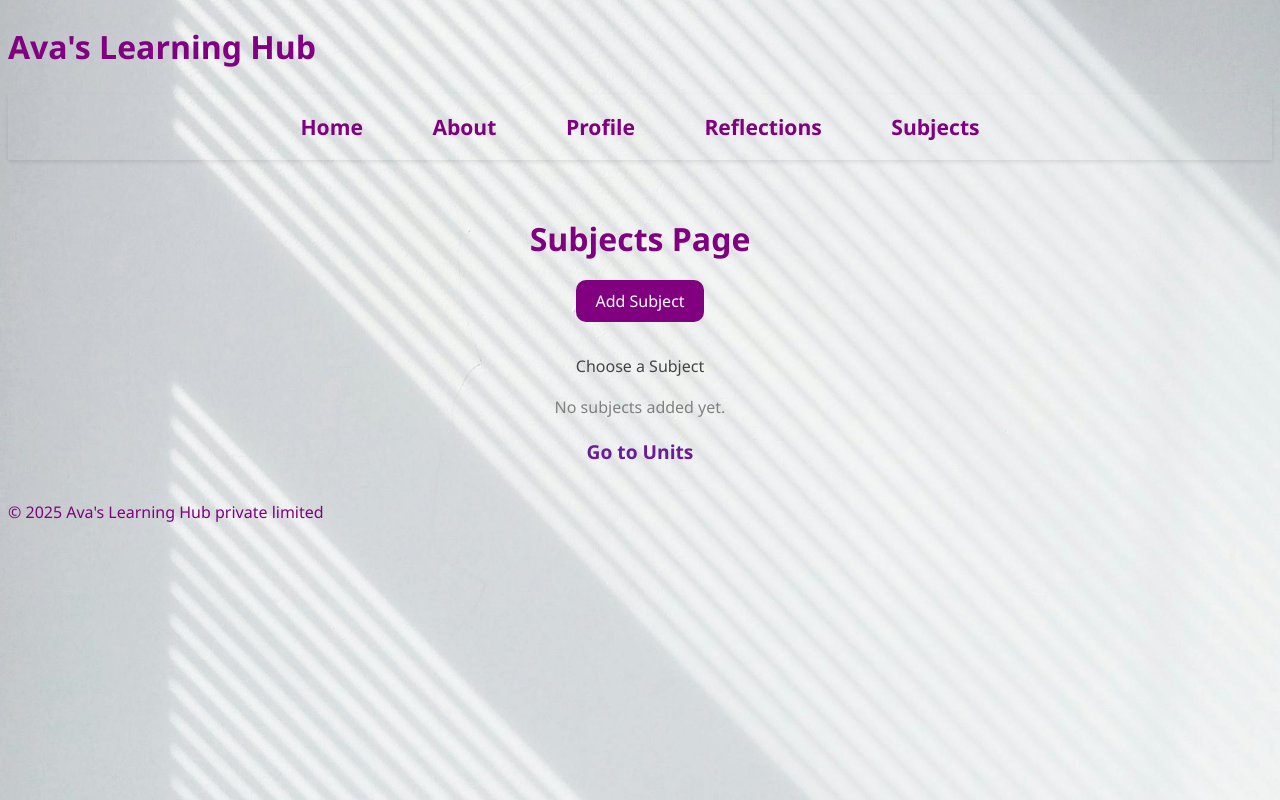
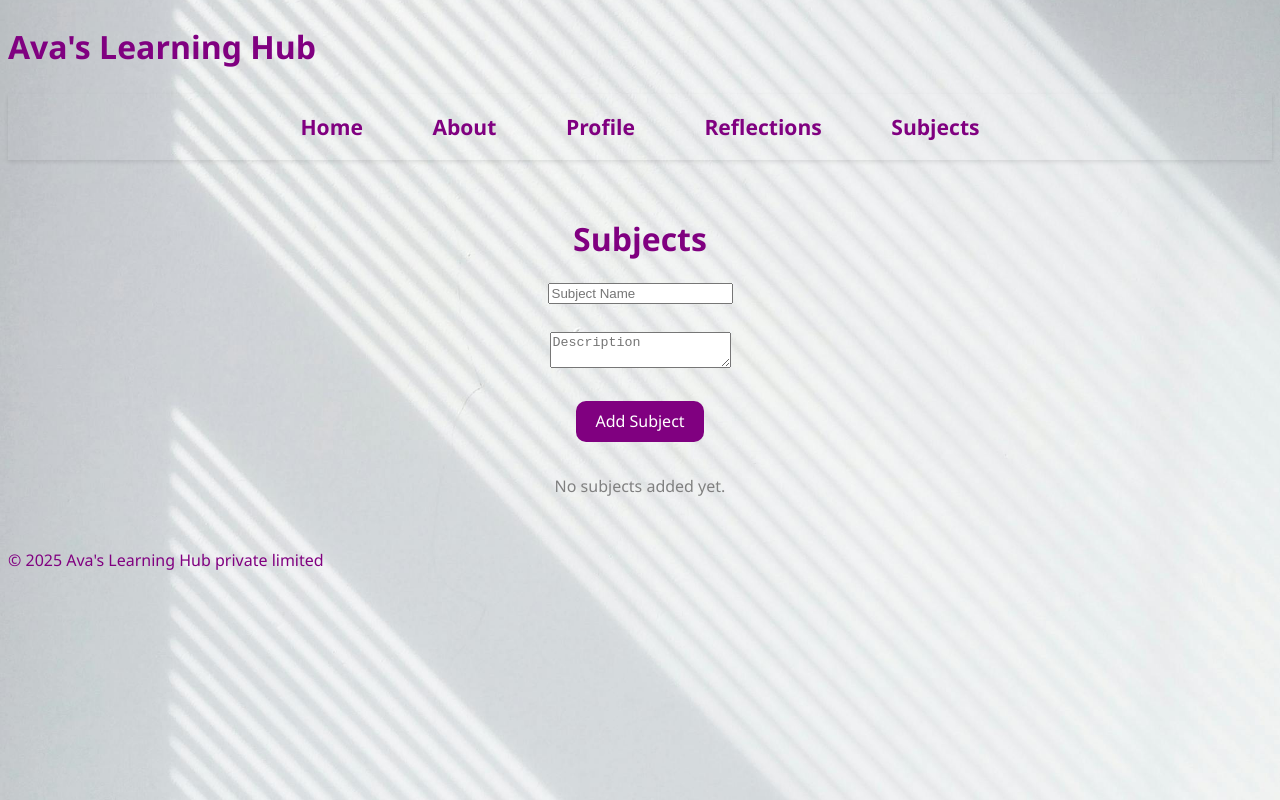
Before and after one commit to DeepthiGirijaThampi/ava-learning-hub, a React (Vite) app: page /subjects in a window 1280 px wide. Built offline with nearby package versions, Linux system fonts and the light colour scheme.

Commit message:
Created SubjectCard component and Updated Subject.jsx

```diff
--- /dev/null
+++ b/src/components/common/SubjectCard.jsx
@@ -0,0 +1,12 @@
+// import CustomButton from "./CustomButton";
+import { Link } from "react-router";
+
+export default function SubjectCard({subject}){
+    return(
+        <div className="subject-card">
+            <h3>{subject.name}</h3>
+            <p>{subject.description}</p>
+            <Link to={`/units/${subject.id}`} state={{subject}}>Go to Units</Link>
+        </div>
+    )
+}
--- a/src/components/pages/Subjects.jsx
+++ b/src/components/pages/Subjects.jsx
@@ -1,28 +1,82 @@
 import { Link } from "react-router";
+import CustomButton from "../common/CustomButton";
 import './learning.css';
-import CustomButton from "../common/CustomButton";
+import { useEffect, useState } from "react";
+import SubjectCard from "../common/SubjectCard";
 export default function Subjects(){
-    function handleAddSubject(){
-        console.log("Added Subject");
+    //load the subjects from local storage
+    const loadSubjects = ()=>{
+        const saved = localStorage.getItem('subjects');
+        return saved ? JSON.parse(saved) : [];
     }
+
+
+    //add useState for setting subjects
+    const [subjects,setSubjects] = useState(loadSubjects); // subjects info
+    const [subjectName,setSubjectName] = useState("") // subject name
+    const [subjectDescription,setSubjectDescription] = useState("") //subject description
+
+    useEffect(()=>{
+        localStorage.setItem('subjects',JSON.stringify(subjects))
+    },[subjects]);
+    function handleAddSubject(e){
+        e.preventDefault(); //prevent reaload
+        console.log("Added subject"); //needs to be removed
+        //create dummy subject for now with an object then set the setSubject with subjects
+        const newSubject = {
+            id: Date.now(),
+            name: subjectName,
+            description: subjectDescription
+        };
+
+        setSubjects([...subjects,newSubject]);
+        setSubjectName("");
+        setSubjectDescription("");
+    }
+
+    //rendering
     return(
 
+
         <main className="page-container">
-        <h1 className="page-heading" style={{display:"flex",justifyContent:"center"}}>Subjects Page</h1>
+             <h1 className="page-heading" style={{display:"flex",justifyContent:"center"}}> Subjects </h1>
              {/* Step 1: Add Subject Button */}
-             <div style={{ textAlign: "center", margin: "1rem" }}>
+             {/* <div style={{ textAlign: "center", margin: "1rem" }}>
               <CustomButton text={"Add Subject"} onClick={handleAddSubject}/>
-             </div>
 
-             <p style={{textAlign:"center"}}>Choose a Subject</p>
+             </div> */}
+             <form onSubmit={handleAddSubject} className="subject-form">
+               {/* <label>Subject Name </label> */}
+                <input
 
-              {/* Step 2: Placeholder for subjects */}
-            <div style={{ textAlign: "center", color: "gray" }}>
-            <p>No subjects added yet.</p>
-            </div>
-            {/* Step 3: Link to Units Page */}
-            <div style={{ textAlign: "center" }}>
-            <Link className="link" to={"/units"}>Go to Units</Link>
+                    value={subjectName}
+                    onChange={(e)=> setSubjectName(e.target.value)}
+                    placeholder="Subject Name"
+                    required
+                /> <br/><br/>
+                {/* <label>Description </label> */}
+                <textarea
+                    value={subjectDescription}
+                    onChange={(e)=> setSubjectDescription(e.target.value)}
+                    placeholder="Description"
+                    required
+                /> <br/><br/>
+                <CustomButton text={"Add Subject"} type="submit" />
+             </form>
+
+
+
+
+            <div className="subjects-container">
+                {subjects.length === 0 ?(
+                    <p style={{ textAlign: "center", color: "gray" }} >No subjects added yet.</p>
+                ):(
+                    subjects.map((subject)=>(
+
+                        <SubjectCard key={subject.id} subject={subject}/>
+
+                    ))
+                )}
             </div>
         </main>
 
```
